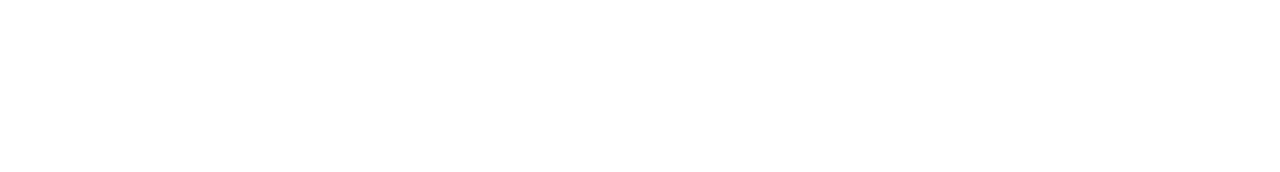
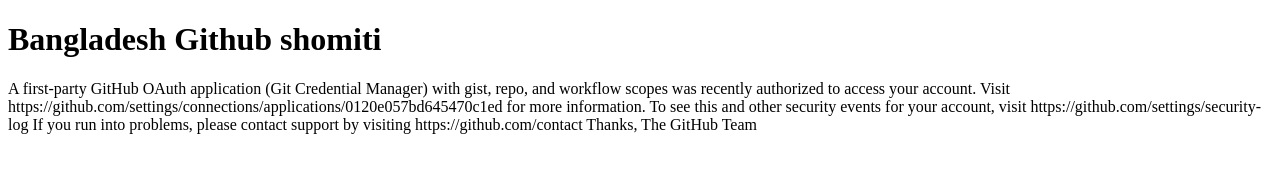
Before and after one commit to MuhammadYeakub/my-third-repo, a plain HTML site: page index.html in a window 1280 px wide. Drawn offline with Linux system fonts and the light colour scheme.

Commit message:
added something new

```diff
--- a/index.html
+++ b/index.html
@@ -7,6 +7,15 @@
     <title>my third repo</title>
 </head>
 <body>
+    <h1>Bangladesh Github shomiti</h1>
+    <p>A first-party GitHub OAuth application (Git Credential Manager) with gist, repo, and workflow scopes was recently authorized to access your account.
+        Visit https://github.com/settings/connections/applications/0120e057bd645470c1ed for more information.
 
+        To see this and other security events for your account, visit https://github.com/settings/security-log
+
+        If you run into problems, please contact support by visiting https://github.com/contact
+
+        Thanks,
+        The GitHub Team</p>
 </body>
 </html>
```
